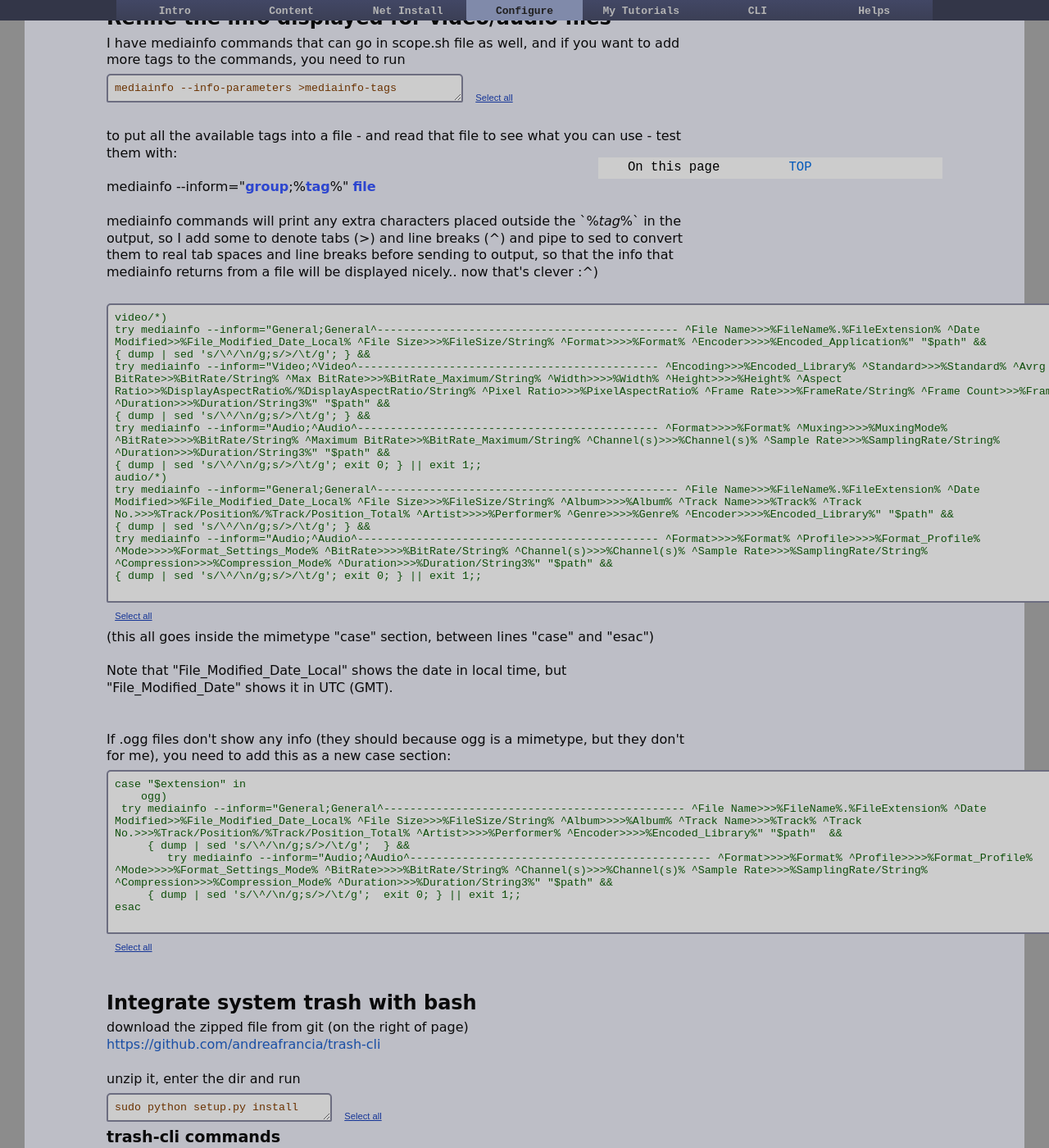
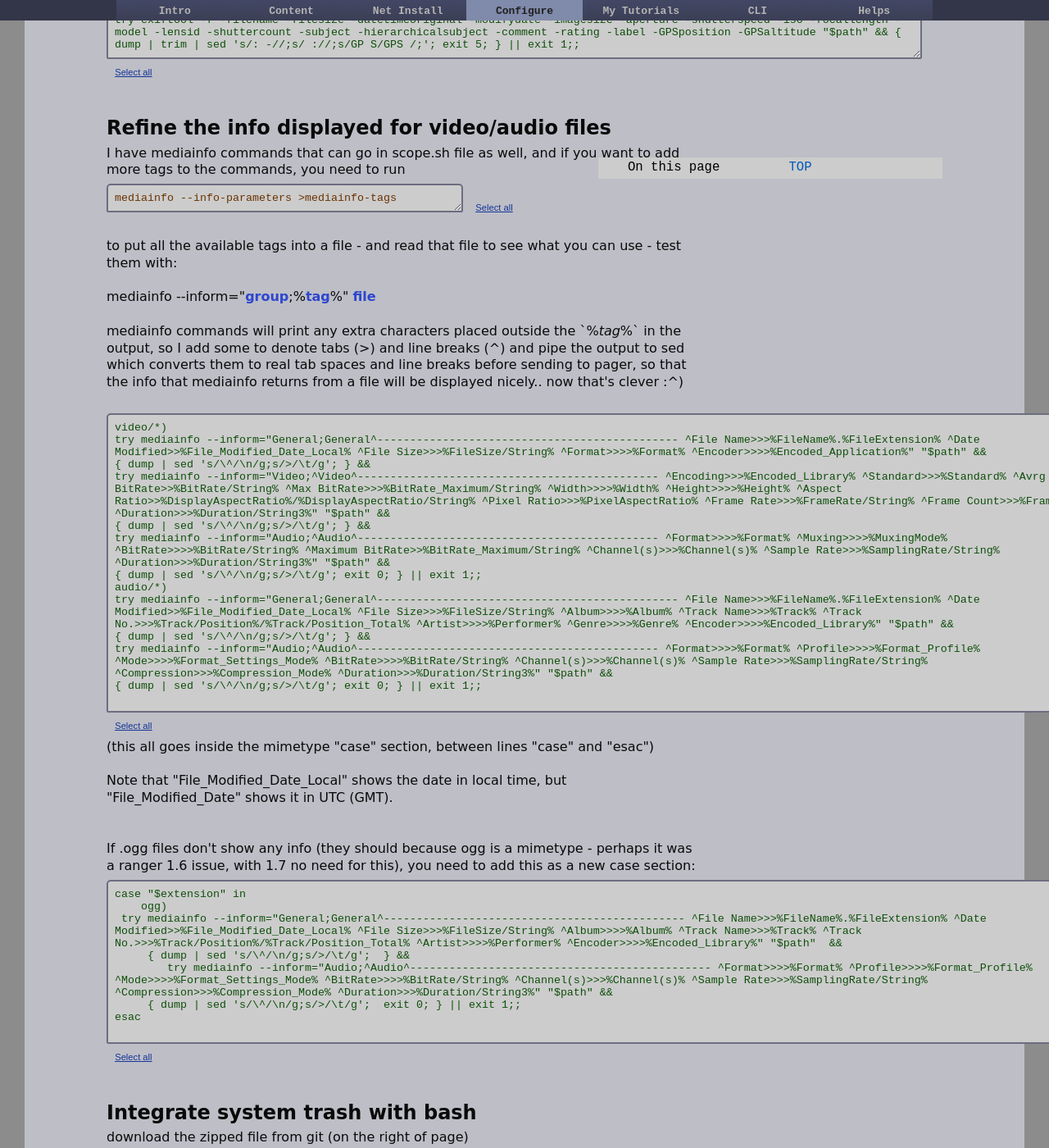
Before and after one commit to dquinton/debian-install, a Jekyll site: the page built from config/ranger.html, in a window 1280 px wide and 1400 px high, scrolled down 21323 px. Shown: the whole window at 82% size. Built offline with Jekyll 4.4.1, drawn with Linux system fonts in a browser that asks for light colours; some of the changed text lies outside the part shown.

Commit message:
updating pages

```diff
--- a/config/ranger.html
+++ b/config/ranger.html
@@ -114,8 +114,10 @@
 <input type="button" class="submitLink" value="Select all" onClick="javascript:this.form.T.focus();this.form.T.select();">
 </form>
  <br>
-<b>Note</b>, the config files may be incompatible with new versions of ranger. run 'man ranger' for details<br>
-
+<b>Note</b>, the config files may be incompatible with new versions of ranger. Run 'man ranger' for details<br>
+<br><br>
+Ranger is installed to /usr/local/lib/python2.7/dist-packages/ranger so on new installs you could copy, say, only the scope.sh file over, which is always being upgraded
+<br><br>
 Check out the <a href="https://github.com/hut/ranger/wiki"><b>ranger Wiki</b></a> to see how to update ranger.
 <br><br>
 What you can do is copy your original config files, install a newer ranger, run the above command and compare new and old contig files with meld
@@ -383,11 +385,13 @@
 <br>
 Note: with Ranger 1.7 it seems that key mapping with Alt is fixed, e.g. &#60;a-r>, which opens up a huge area for new keys!
 <br><br>
-<form><textarea name="T" id="file" rows="46" cols="100">
+<form><textarea name="T" id="file" rows="48" cols="100">
 map k  move down=4
 map j  move up=4
 map h     history_go -1
 map l     history_go 1
+copymap h &#60;a-left>
+copymap l &#60;a-right>
 
      #move up/down parent dir by 5 -a messy hack as `move_parent up=20` dunna work! nonetheless, this is very useful for navigation
 map {	 chain move_parent -1; move_parent -1; move_parent -1; move_parent -1; move_parent -1
@@ -1259,7 +1263,7 @@
 <br><br>
 
 
-mediainfo commands will print any extra characters placed outside the `%<i>tag</i>%` in the output, so I add some to denote tabs (>) and line breaks (^) and pipe to sed to convert them to real tab spaces and line breaks before sending to output, so that the info that mediainfo returns from a file will be displayed nicely.. now that's clever :^)
+mediainfo commands will print any extra characters placed outside the `%<i>tag</i>%` in the output, so I add some to denote tabs (>) and line breaks (^) and pipe the output to sed which converts them to real tab spaces and line breaks before sending to pager, so that the info that mediainfo returns from a file will be displayed nicely.. now that's clever :^)
 <br><br>
 
 <form><textarea name="T" id="file" rows="23" cols="150">
@@ -1284,7 +1288,7 @@
 Note that "File_Modified_Date_Local" shows the date in local time, but "File_Modified_Date" shows it in UTC (GMT).
 <br><br><br>
 
-If .ogg files don't show any info (they should because ogg is a mimetype, but they don't for me), you need to add this as a new case section:
+If .ogg files don't show any info (they should because ogg is a mimetype - perhaps it was a ranger 1.6 issue, with 1.7 no need for this), you need to add this as a new case section:
 
 <form><textarea name="T" id="file" rows="12" cols="150">
 case "$extension" in
--- a/netinstall/lxde-fast.html
+++ b/netinstall/lxde-fast.html
@@ -33,7 +33,7 @@
 
 <form>
 <textarea name="T" id="install" rows="8" cols="100">
-apt-get install zip unzip bzip2 p7zip-full bluetooth blueman ntfs-3g blktool dosfstools mtools command-not-found bash-completion openjdk-7-jre icedtea-7-plugin mplayer gnome-mplayer mencoder vlc gstreamer-0.10 audacious handbrake-gtk avidemux bombono-dvd ardour audacity lame qjackctl gimp pinta imagemagick bashburn furiousisomount xpdf x11-apps clipit pidgin uget transmission pyrenamer easytag catfish xfce4-notes-plugin gdmap gparted testdisk unetbootin qshutdown ksnapshot kcharselect luckybackup feh cheese meld regexxer bleachbit htop yelp xiphos fonts-sil-ezra gtk2-engines gtk2-engines-xfce gnome-color-chooser systemsettings rkhunter chkrootkit xsel w3m w3m-img less atool mediainfo jhead locate git</textarea>
+apt-get install zip unzip bzip2 p7zip-full bluetooth blueman ntfs-3g blktool dosfstools mtools command-not-found bash-completion openjdk-7-jre icedtea-7-plugin mplayer gnome-mplayer mencoder vlc gstreamer-0.10 audacious handbrake-gtk avidemux bombono-dvd ardour audacity lame qjackctl gimp pinta imagemagick bashburn furiousisomount xpdf x11-apps clipit pidgin uget transmission pyrenamer easytag catfish xfce4-notes-plugin gdmap gparted testdisk unetbootin qshutdown ksnapshot kcharselect luckybackup feh cheese meld regexxer bleachbit htop yelp xiphos fonts-sil-ezra gtk2-engines gtk2-engines-xfce gnome-color-chooser systemsettings rkhunter chkrootkit xsel w3m w3m-img less atool mediainfo jhead ffmpegthumbnailer locate git</textarea>
 &nbsp;
 <input type="button" class="submitLink" value="Select all" onClick="javascript:this.form.T.focus();this.form.T.select();">
 </form>
--- a/netinstall/step3.html
+++ b/netinstall/step3.html
@@ -147,7 +147,7 @@
 <input type="button" class="submitLink" value="Select all" onClick="javascript:this.form.T.focus();this.form.T.select();">
 </form>
 <br>
-that gets you... a light-weight a pdf viewer, basic x11 tools, gnome webcam app, xchat client, clipboard manager, download manager, virus scanner, batch file renamer, id3 tag writer, file search, graphical disk map, gnome partition manager, disk rescue, USB live OS installer, shutdown timer, kde screenshot taker, character map, files backup utility, file/directory comparison app, file text search/replace, system cleanup app, system processes monitor, network monitor, torrent downloader, help agent, Gnome's desktop colours editor, KDE's control panel, x-selecion tools
+that gets you... a light-weight a pdf viewer, basic x11 tools, gnome webcam app, xchat client, clipboard manager, download manager, virus scanner, batch file renamer, id3 tag writer, file search, graphical disk map, gnome partition manager, disk rescue, USB live OS installer, shutdown timer, kde screenshot taker, character map, files backup utility, file/directory comparison app, file text search/replace, system cleanup app, system processes monitor, network monitor, torrent downloader, help agent, Gnome's desktop colours editor, KDE's control panel, x-selection tools
 <br><br><br>
 
 for a fully functional DVD burner, there's k3b (unless you'd prefer an easy command-line tool like bashburn)
--- a/tutorial/17-remote-install.html
+++ b/tutorial/17-remote-install.html
@@ -279,7 +279,7 @@
 <br>
 <div><font size="3">apps (copy to a text editor and omit/add what you like)</font></div>
 <div></div>
-<div style="overflow:auto;width:850px;height:170px;background-color:#99f">for p in ffmpeg x264 mplayer gnome-mplayer vlc avidemux handbrake-gtk bombono-dvd audacious ardour audacity lame qjackctl feh gimp pinta  gcalctool clipit clamav clamtk catfish pidgin uget transmission xfce4-notes-plugin gdmap gparted qshutdown ksnapshot kcharselect luckybackup cheese meld regexxer furiousisomount bleachbit easytag viking libcurl4-openssl-dev gnome-doc-utils celestia stellarium htop yelp xiphos fonts-sil-ezra gnome-color-chooser systemsettings rkhunter chkrootkit xsel w3m w3m-img less atool mediainfo jhead locate git ;do echo $p &gt;&gt; config/package-lists/my.list.chroot ;done
+<div style="overflow:auto;width:850px;height:170px;background-color:#99f">for p in ffmpeg x264 mplayer gnome-mplayer vlc avidemux handbrake-gtk bombono-dvd audacious ardour audacity lame qjackctl feh gimp pinta  gcalctool clipit clamav clamtk catfish pidgin uget transmission xfce4-notes-plugin gdmap gparted qshutdown ksnapshot kcharselect luckybackup cheese meld regexxer furiousisomount bleachbit easytag viking libcurl4-openssl-dev gnome-doc-utils celestia stellarium htop yelp xiphos fonts-sil-ezra gnome-color-chooser systemsettings rkhunter chkrootkit xsel w3m w3m-img less atool mediainfo jhead ffmpegthumbnailer locate git ;do echo $p &gt;&gt; config/package-lists/my.list.chroot ;done
 </div>
 </div>
 <div><br>
```
Also changed, not shown: other parts of config/ranger.html (+1 -1 lines).
